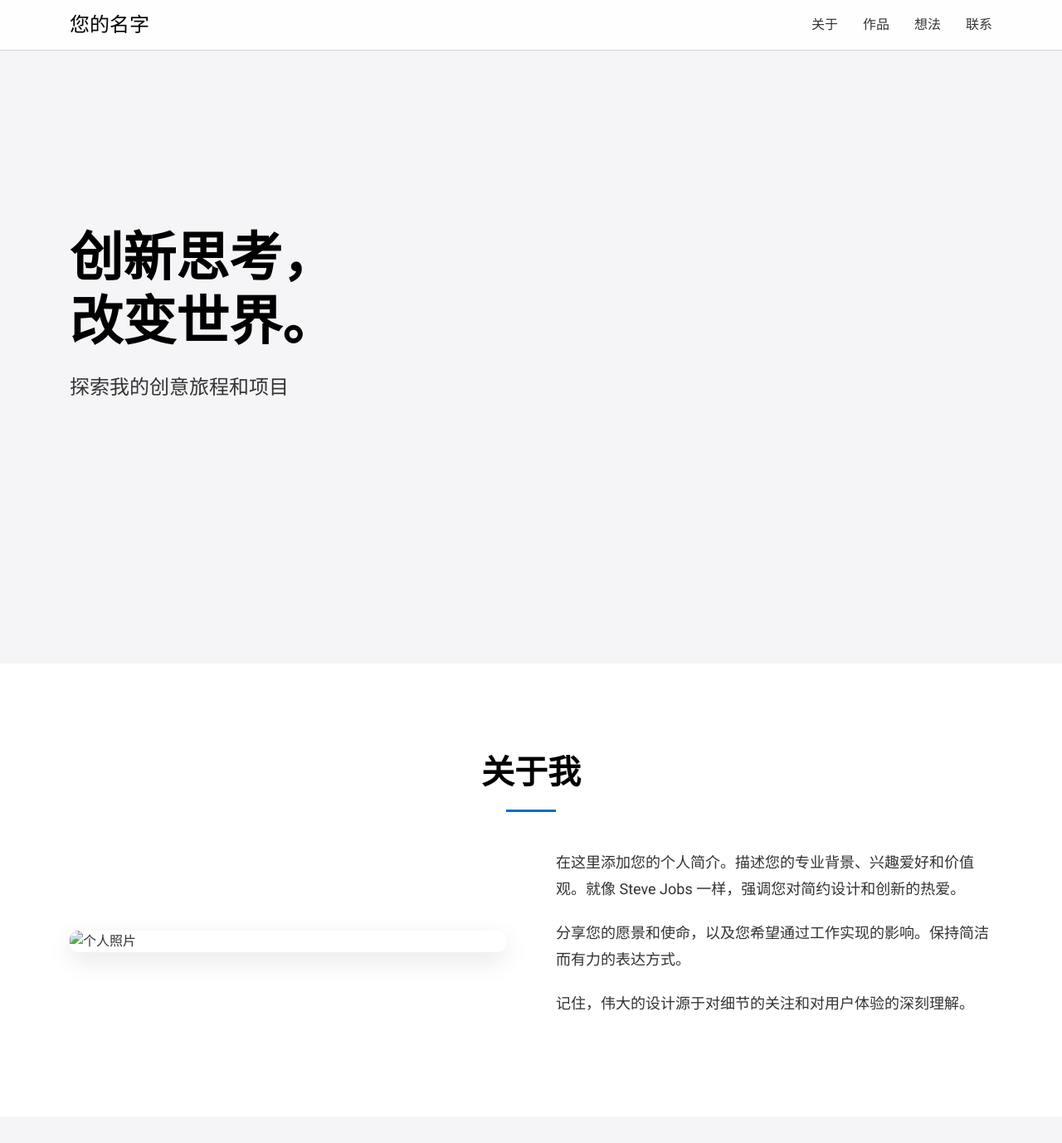
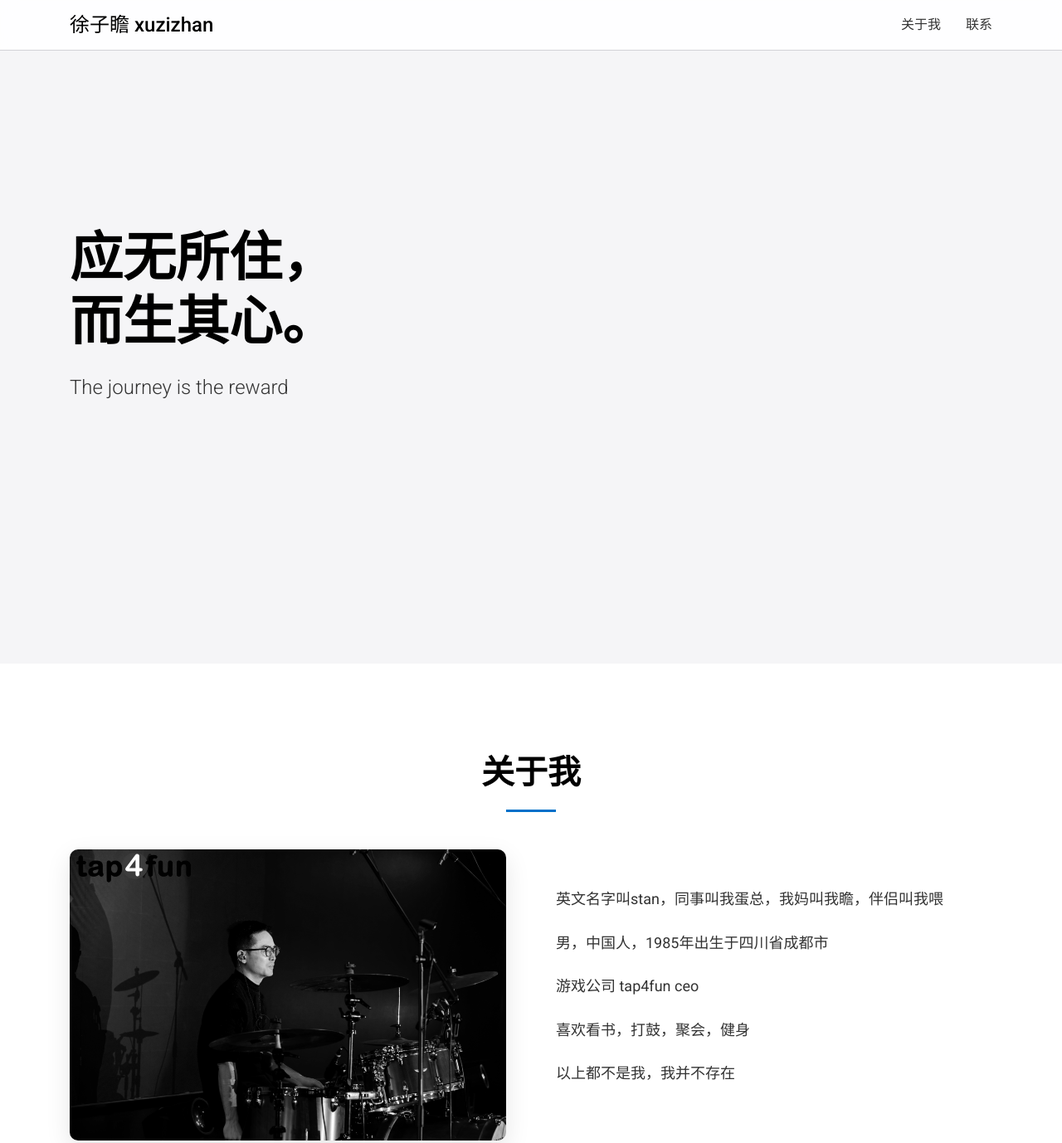
Before and after one commit to xuzizhanSTAN/xuzizhan.com, a plain HTML site: page index.html in a window 1280 px wide. Shown: the top 1378 px of the page at 83% size. Drawn offline with Linux system fonts and the light colour scheme.

Commit message:
更新内容

```diff
--- a/css/styles.css
+++ b/css/styles.css
@@ -175,6 +175,12 @@ section {
 .about-image img {
     border-radius: 10px;
     box-shadow: 0 10px 30px rgba(0, 0, 0, 0.1);
+    filter: grayscale(100%);
+    transition: filter 0.5s ease;
+}
+
+.about-image img:hover {
+    filter: grayscale(0%);
 }
 
 .about-text {
--- a/index.html
+++ b/index.html
@@ -3,7 +3,7 @@
 <head>
     <meta charset="UTF-8">
     <meta name="viewport" content="width=device-width, initial-scale=1.0">
-    <title>您的名字 - 个人网站</title>
+    <title>徐子瞻 xuzizhan - 个人网站</title>
     <link rel="stylesheet" href="css/styles.css">
     <link rel="stylesheet" href="css/responsive.css">
     <link rel="preconnect" href="https://fonts.googleapis.com">
@@ -15,12 +15,12 @@
         <div class="container">
             <nav>
                 <div class="logo">
-                    <a href="index.html">您的名字</a>
+                    <a href="index.html">徐子瞻 xuzizhan</a>
                 </div>
                 <ul class="nav-links">
-                    <li><a href="#about">关于</a></li>
-                    <li><a href="#work">作品</a></li>
-                    <li><a href="#thoughts">想法</a></li>
+                    <li><a href="#about">关于我</a></li>
+                    <!-- <li><a href="#work">作品</a></li> -->
+                    <!-- <li><a href="#thoughts">想法</a></li> -->
                     <li><a href="#contact">联系</a></li>
                 </ul>
                 <div class="burger">
@@ -34,8 +34,8 @@
 
     <section class="hero">
         <div class="container">
-            <h1>创新思考，<br>改变世界。</h1>
-            <p class="subtitle">探索我的创意旅程和项目</p>
+            <h1>应无所住，<br>而生其心。</h1>
+            <p class="subtitle">The journey is the reward</p>
         </div>
     </section>
 
@@ -49,14 +49,17 @@
                     <img src="images/profile.jpg" alt="个人照片">
                 </div>
                 <div class="about-text">
-                    <p>在这里添加您的个人简介。描述您的专业背景、兴趣爱好和价值观。就像 Steve Jobs 一样，强调您对简约设计和创新的热爱。</p>
-                    <p>分享您的愿景和使命，以及您希望通过工作实现的影响。保持简洁而有力的表达方式。</p>
-                    <p>记住，伟大的设计源于对细节的关注和对用户体验的深刻理解。</p>
+                    <p>英文名字叫stan，同事叫我蛋总，我妈叫我瞻，伴侣叫我喂</p>
+                    <p>男，中国人，1985年出生于四川省成都市</p>
+                    <p>游戏公司 tap4fun ceo</p>
+                    <p>喜欢看书，打鼓，聚会，健身</p>
+                    <p>以上都不是我，我并不存在</p>
                 </div>
             </div>
         </div>
     </section>
 
+    <!--
     <section id="work" class="work">
         <div class="container">
             <div class="section-header">
@@ -111,6 +114,7 @@
             </div>
         </div>
     </section>
+    -->
 
     <section id="contact" class="contact">
         <div class="container">
@@ -118,13 +122,13 @@
                 <h2>联系我</h2>
             </div>
             <div class="contact-content">
-                <p>如果您有任何问题或合作意向，请随时与我联系。</p>
-                <a href="mailto:your.email@example.com" class="email-link">your.email@example.com</a>
-                <div class="social-links">
+                <!-- <p>如果您有任何问题或合作意向，请随时与我联系。</p> -->
+                <a href="mailto:your.email@example.com" class="email-link">stan@tap4fun.com</a>
+                <!-- <div class="social-links">
                     <a href="#" target="_blank">微博</a>
                     <a href="#" target="_blank">知乎</a>
                     <a href="#" target="_blank">LinkedIn</a>
-                    <a href="#" target="_blank">GitHub</a>
+                    <a href="#" target="_blank">GitHub</a> -->
                 </div>
             </div>
         </div>
@@ -132,7 +136,7 @@
 
     <footer>
         <div class="container">
-            <p>&copy; 2023 您的名字. 保留所有权利。</p>
+            <p>&copy; 2023 徐子瞻 xuzizhan. 保留所有权利。</p>
         </div>
     </footer>
 
```
Also changed, not shown: images/profile.jpg (added), 1 other file.
